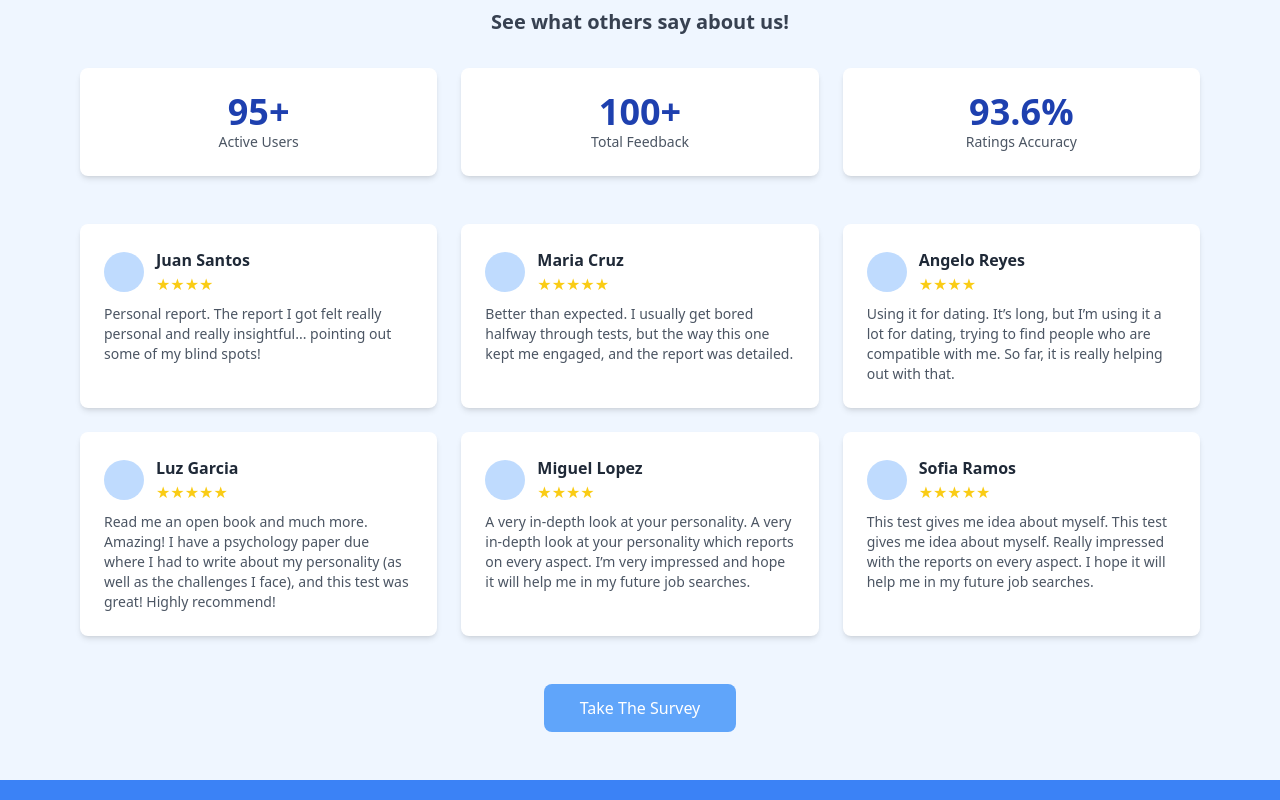
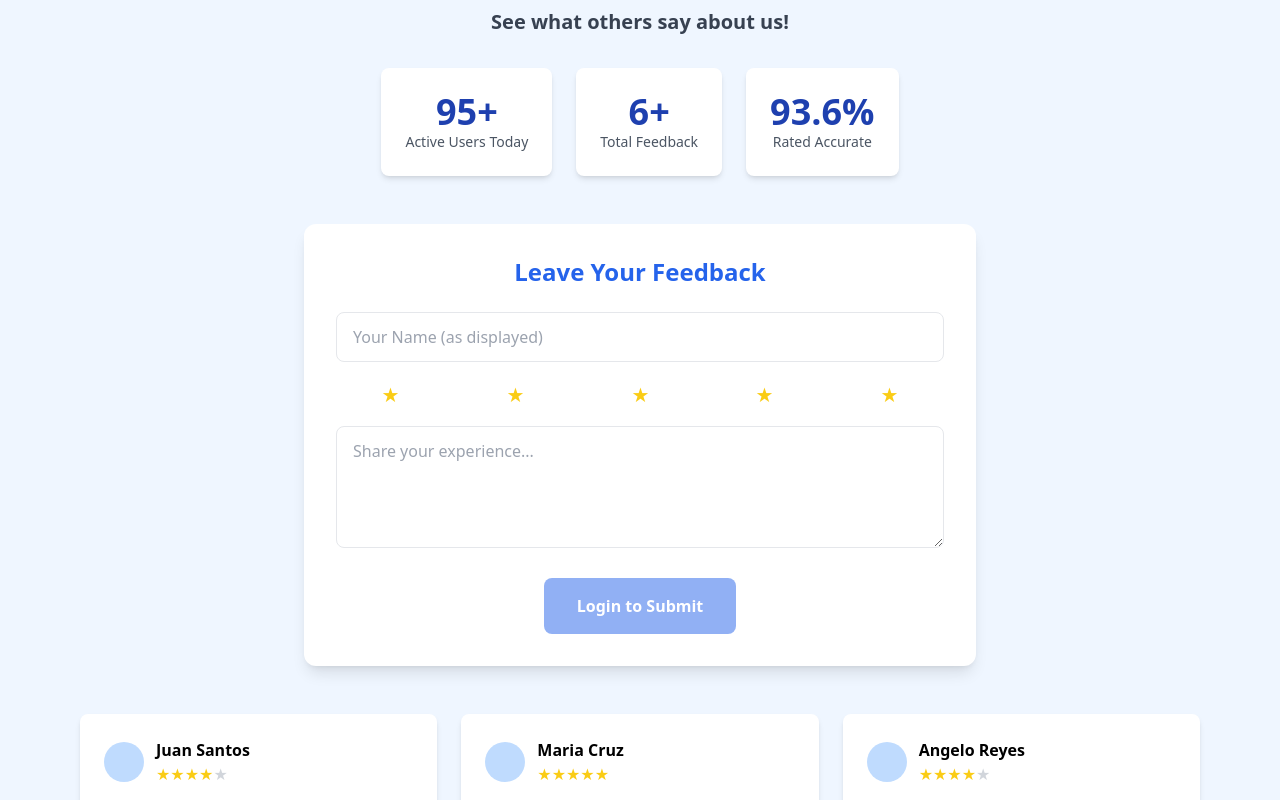
Before and after one commit to Secretive-Plotterrr/SurveyApp, a React (Create React App) app in the folder app/: page / in a window 1280 px wide. Shown: the part 2840-3640 px from the top of the page. Built offline with nearby package versions, Linux system fonts and the light colour scheme; no server answers; the database is empty.

Commit message:
Add real feedback system with ratings

```diff
--- a/app/src/components/Feedback.jsx
+++ b/app/src/components/Feedback.jsx
@@ -1,228 +1,285 @@
 import React, { useState, useEffect } from 'react';
 import { useNavigate } from 'react-router-dom';
 import { createClient } from '@supabase/supabase-js';
-import Loading2 from './Loading2'; // Adjust path based on your project structure
+import Loading2 from './Loading2';
 
 const supabase = createClient(
   'https://njodostonkvbovcgrayz.supabase.co',
   'eyJhbGciOiJIUzI1NiIsInR5cCI6IkpXVCJ9.eyJpc3MiOiJzdXBhYmFzZSIsInJlZiI6Im5qb2Rvc3Rvbmt2Ym92Y2dyYXl6Iiwicm9sZSI6ImFub24iLCJpYXQiOjE3NTg3OTc1MjcsImV4cCI6MjA3NDM3MzUyN30.3PAIczMstQ0UjtN260KMV5-VG56EtO9Cc5gkyIN2tTA'
 );
 
-const testimonials = [
-  {
-    id: 1,
-    name: 'Juan Santos',
-    rating: 4,
-    feedback: 'Personal report. The report I got felt really personal and really insightful... pointing out some of my blind spots!'
-  },
-  {
-    id: 2,
-    name: 'Maria Cruz',
-    rating: 5,
-    feedback: 'Better than expected. I usually get bored halfway through tests, but the way this one kept me engaged, and the report was detailed.'
-  },
-  {
-    id: 3,
-    name: 'Angelo Reyes',
-    rating: 4,
-    feedback: 'Using it for dating. It’s long, but I’m using it a lot for dating, trying to find people who are compatible with me. So far, it is really helping out with that.'
-  },
-  {
-    id: 4,
-    name: 'Luz Garcia',
-    rating: 5,
-    feedback: 'Read me an open book and much more. Amazing! I have a psychology paper due where I had to write about my personality (as well as the challenges I face), and this test was great! Highly recommend!'
-  },
-  {
-    id: 5,
-    name: 'Miguel Lopez',
-    rating: 4,
-    feedback: 'A very in-depth look at your personality. A very in-depth look at your personality which reports on every aspect. I’m very impressed and hope it will help me in my future job searches.'
-  },
-  {
-    id: 6,
-    name: 'Sofia Ramos',
-    rating: 5,
-    feedback: 'This test gives me idea about myself. This test gives me idea about myself. Really impressed with the reports on every aspect. I hope it will help me in my future job searches.'
-  },
+const staticTestimonials = [
+  { id: 1, name: 'Juan Santos', rating: 4, feedback: 'Personal report. The report I got felt really personal and really insightful... pointing out some of my blind spots!' },
+  { id: 2, name: 'Maria Cruz', rating: 5, feedback: 'Better than expected. I usually get bored halfway through tests, but the way this one kept me engaged, and the report was detailed.' },
+  { id: 3, name: 'Angelo Reyes', rating: 4, feedback: 'Using it for dating. It’s long, but I’m using it a lot for dating, trying to find people who are compatible with me. So far, it is really helping out with that.' },
+  { id: 4, name: 'Luz Garcia', rating: 5, feedback: 'Read me an open book and much more. Amazing! I have a psychology paper due where I had to write about my personality (as well as the challenges I face), and this test was great! Highly recommend!' },
+  { id: 5, name: 'Miguel Lopez', rating: 4, feedback: 'A very in-depth look at your personality. A very in-depth look at your personality which reports on every aspect. I’m very impressed and hope it will help me in my future job searches.' },
+  { id: 6, name: 'Sofia Ramos', rating: 5, feedback: 'This test gives me idea about myself. Really impressed with the reports on every aspect. I hope it will help me in my future job searches.' },
 ];
 
 const Feedback = () => {
-  const [feedbackToday, setFeedbackToday] = useState(0);
-  const [totalFeedback, setTotalFeedback] = useState(0);
-  const [ratingsAccuracy, setRatingsAccuracy] = useState(0);
-  const [visibleTestimonials, setVisibleTestimonials] = useState(6);
+  const [user, setUser] = useState(null);
+  const [feedbacks, setFeedbacks] = useState([]);
+  const [visibleCount, setVisibleCount] = useState(6);
   const [isLoading, setIsLoading] = useState(false);
   const [showLoginModal, setShowLoginModal] = useState(false);
-  const [isVisible, setIsVisible] = useState(false); // State for animation
+  const [isVisible, setIsVisible] = useState(false);
+  const [submitting, setSubmitting] = useState(false);
+  const [hasSubmitted, setHasSubmitted] = useState(false);
+  const [name, setName] = useState('');
+  const [rating, setRating] = useState(5);
+  const [comment, setComment] = useState('');
+  const [stats, setStats] = useState({ today: 0, total: 0, accuracy: 0 });
+
   const navigate = useNavigate();
 
-  // Trigger fade-in animation on mount
+  // Check auth + load user feedback
   useEffect(() => {
+    const checkUser = async () => {
+      const { data: { user } } = await supabase.auth.getUser();
+      setUser(user);
+
+      if (user) {
+        const { data } = await supabase
+          .from('table1')
+          .select('feedback, rating')
+          .eq('id', user.id)
+          .single();
+
+        if (data?.feedback || data?.rating) {
+          setHasSubmitted(true);
+          setName(user.user_metadata?.full_name || user.email.split('@')[0]);
+          setRating(data.rating || 5);
+          setComment(data.feedback || '');
+        }
+      }
+    };
+
+    checkUser();
     setIsVisible(true);
+    loadAllFeedbacks();
   }, []);
 
+  // Load all public feedbacks
+  const loadAllFeedbacks = async () => {
+    setIsLoading(true);
+    const { data, count } = await supabase
+      .from('table1')
+      .select('email, feedback, rating', { count: 'exact' })
+      .not('feedback', 'is', null)
+      .order('answered_at', { ascending: false });
+
+    const formatted = (data || []).map((row, i) => ({
+      id: i + 100,
+      name: row.email?.split('@')[0].charAt(0).toUpperCase() + row.email?.split('@')[0].slice(1) || 'User',
+      rating: row.rating || 5,
+      feedback: row.feedback || '',
+    }));
+
+    setFeedbacks([...staticTestimonials, ...formatted]);
+    setStats(prev => ({ ...prev, total: count || 100 }));
+    setIsLoading(false);
+  };
+
+  // Counter animation
   useEffect(() => {
-    const animateCount = (setValue, target, duration) => {
+    const animate = (setter, target, duration) => {
       let start = 0;
-      const increment = target / (duration / 16); // 60fps approximation
       const step = () => {
-        start += increment;
+        start += target / (duration / 16);
         if (start < target) {
-          setValue(Math.floor(start));
+          setter(Math.floor(start));
           requestAnimationFrame(step);
-        } else {
-          setValue(target);
-        }
+        } else setter(target);
       };
       requestAnimationFrame(step);
     };
 
-    animateCount(setFeedbackToday, 95, 2000); // 95 over 2s
-    animateCount(setTotalFeedback, 100, 2500); // 100 over 2.5s
-    animateCount(setRatingsAccuracy, 93.6, 2000); // 93.6% over 2s
-  }, []);
+    animate(v => setStats(s => ({ ...s, today: v })), 95, 2000);
+    animate(v => setStats(s => ({ ...s, total: v })), feedbacks.length || 106, 2500);
+    animate(v => setStats(s => ({ ...s, accuracy: v })), 93.6, 2000);
+  }, [feedbacks.length]);
 
-  // Auto-close login modal after 3 seconds
-  useEffect(() => {
-    if (showLoginModal) {
-      const closeTimer = setTimeout(() => {
-        setShowLoginModal(false);
-      }, 3000);
-      return () => clearTimeout(closeTimer);
+  // Submit feedback
+  const handleSubmitFeedback = async (e) => {
+    e.preventDefault();
+    if (!user) {
+      setShowLoginModal(true);
+      return;
     }
-  }, [showLoginModal]);
+    if (!name.trim() || !comment.trim()) return;
 
-  const handleSeeMore = () => {
-    setVisibleTestimonials(testimonials.length);
+    setSubmitting(true);
+    const { error } = await supabase
+      .from('table1')
+      .update({
+        feedback: comment.trim(),
+        rating: rating,
+      })
+      .eq('id', user.id);
+
+    if (error) {
+      alert('Error saving feedback. Try again.');
+      console.error(error);
+    } else {
+      setHasSubmitted(true);
+      loadAllFeedbacks();
+    }
+    setSubmitting(false);
   };
 
   const handleSurveyClick = async () => {
-    try {
-      const { data: { user }, error } = await supabase.auth.getUser();
-      if (error || !user) {
-        console.log('User not logged in, showing login modal');
+    const { data: { user } } = await supabase.auth.getUser();
+    if (!user) {
       setShowLoginModal(true);
       return;
     }
-
-      // User is logged in, proceed to survey
-      setIsLoading(true); // Show loading effect
+    setIsLoading(true);
     setTimeout(() => {
-        setIsLoading(false); // Hide loading effect after 2 seconds
-        navigate('/survey1'); // Navigate to survey page
-      }, 2000); // 2-second delay
-    } catch (error) {
-      console.error('Error checking user session:', error);
-      setShowLoginModal(true);
-    }
+      setIsLoading(false);
+      navigate('/survey1');
+    }, 2000);
   };
 
   const handleLoginRedirect = () => {
-    setIsLoading(true); // Show loading effect
-    setShowLoginModal(false); // Close modal
+    setShowLoginModal(false);
+    setIsLoading(true);
     setTimeout(() => {
-      setIsLoading(false); // Hide loading effect after 2 seconds
-      navigate('/login'); // Navigate to login page
+      setIsLoading(false);
+      navigate('/login');
     }, 2000);
   };
 
   return (
-    <div
-      className="min-h-screen flex flex-col items-center justify-start bg-blue-50 pt-20 transition-opacity duration-500 ease-in-out"
-      style={{ opacity: isVisible ? 1 : 0 }}
-    >
-      {isLoading ? (
-        <Loading2 /> // Render loading component when isLoading is true
-      ) : (
+    <div className="min-h-screen flex flex-col items-center justify-start bg-blue-50 pt-20 transition-opacity duration-700"
+      style={{ opacity: isVisible ? 1 : 0 }}>
+      {isLoading && <Loading2 />}
+
       <div className="container mx-auto px-4 max-w-6xl text-center">
         <h1 className="text-4xl font-bold mb-6">
           <span className="text-black">Know</span>
           <span className="text-blue-500">You</span>
         </h1>
-          <p className="text-xl font-semibold mb-8 text-gray-700">
-            See what others say about us!
-          </p>
-          <div className="flex flex-col sm:flex-row justify-center items-center gap-6 mb-12">
-            <div className="flex-1 bg-white p-6 rounded-lg shadow-md text-center">
-              <p className="text-4xl font-bold text-blue-800">{feedbackToday}+</p>
-              <p className="text-sm text-gray-600">Active Users</p>
+        <p className="text-xl font-semibold mb-8 text-gray-700">See what others say about us!</p>
+
+        {/* Stats */}
+        <div className="flex flex-col sm:flex-row justify-center gap-6 mb-12">
+          <div className="bg-white p-6 rounded-lg shadow-md">
+            <p className="text-4xl font-bold text-blue-800">{stats.today}+</p>
+            <p className="text-sm text-gray-600">Active Users Today</p>
           </div>
-            <div className="flex-1 bg-white p-6 rounded-lg shadow-md text-center">
-              <p className="text-4xl font-bold text-blue-800">{totalFeedback}+</p>
+          <div className="bg-white p-6 rounded-lg shadow-md">
+            <p className="text-4xl font-bold text-blue-800">{stats.total}+</p>
             <p className="text-sm text-gray-600">Total Feedback</p>
           </div>
-            <div className="flex-1 bg-white p-6 rounded-lg shadow-md text-center">
-              <p className="text-4xl font-bold text-blue-800">{ratingsAccuracy}%</p>
-              <p className="text-sm text-gray-600">Ratings Accuracy</p>
+          <div className="bg-white p-6 rounded-lg shadow-md">
+            <p className="text-4xl font-bold text-blue-800">{stats.accuracy.toFixed(1)}%</p>
+            <p className="text-sm text-gray-600">Rated Accurate</p>
           </div>
         </div>
+
+        {/* Submit Feedback Form */}
+        <div className="bg-white rounded-xl shadow-lg p-8 mb-12 max-w-2xl mx-auto">
+          <h2 className="text-2xl font-bold mb-6 text-blue-600">
+            {hasSubmitted ? 'Thank You!' : 'Leave Your Feedback'}
+          </h2>
+
+          {hasSubmitted ? (
+            <div className="text-center py-8">
+              <p className="text-6xl mb-4">Thank you!</p>
+              <p className="text-xl text-green-600 font-bold">{rating} stars</p>
+              <p className="text-lg italic text-gray-700 mt-4">"{comment}"</p>
+              <p className="text-sm text-gray-500 mt-4">- {name}</p>
+            </div>
+          ) : (
+            <form onSubmit={handleSubmitFeedback} className="space-y-6">
+              <input
+                type="text"
+                placeholder="Your Name (as displayed)"
+                value={name}
+                onChange={(e) => setName(e.target.value)}
+                className="w-full px-4 py-3 border rounded-lg focus:outline-none focus:border-blue-500"
+                required
+              />
+              <div className="flex justify-center gap-4 text-5xl">
+                {[1, 2, 3, 4, 5].map((star) => (
+                  <button key={star} type="button" onClick={() => setRating(star)}
+                    className={`transition-all ${star <= rating ? 'text-yellow-400 scale-125' : 'text-gray-300 hover:text-yellow-400'}`}>
+                    ★
+                  </button>
+                ))}
+              </div>
+              <textarea
+                placeholder="Share your experience..."
+                value={comment}
+                onChange={(e) => setComment(e.target.value)}
+                rows={4}
+                className="w-full px-4 py-3 border rounded-lg focus:outline-none focus:border-blue-500"
+                required
+              />
+              <button
+                type="submit"
+                disabled={submitting || !user}
+                className="w-full bg-blue-600 text-white py-4 rounded-lg font-bold hover:bg-blue-700 disabled:opacity-50"
+              >
+                {submitting ? 'Submitting...' : user ? 'Submit Feedback' : 'Login to Submit'}
+              </button>
+            </form>
+          )}
+        </div>
+
+        {/* All Testimonials */}
         <div className="grid grid-cols-1 md:grid-cols-2 lg:grid-cols-3 gap-6 mb-12">
-            {testimonials.slice(0, visibleTestimonials).map((testimonial) => (
-              <div key={testimonial.id} className="bg-white p-6 rounded-lg shadow-md text-left transform transition-all duration-300 hover:scale-105 hover:shadow-lg">
-                <div className="flex items-center mb-2">
+          {feedbacks.slice(0, visibleCount).map((t) => (
+            <div key={t.id} className="bg-white p-6 rounded-lg shadow-md hover:scale-105 transition-all">
+              <div className="flex items-center mb-3">
                 <div className="w-10 h-10 bg-blue-200 rounded-full mr-3"></div>
                 <div>
-                    <p className="font-semibold text-gray-800">{testimonial.name}</p>
+                  <p className="font-semibold">{t.name}</p>
                   <div className="flex">
-                      {Array(testimonial.rating).fill().map((_, i) => (
-                        <span key={i} className="text-yellow-400">★</span>
+                    {[...Array(5)].map((_, i) => (
+                      <span key={i} className={i < t.rating ? 'text-yellow-400' : 'text-gray-300'}>★</span>
                     ))}
                   </div>
                 </div>
               </div>
-                <p className="text-gray-600 text-sm">{testimonial.feedback}</p>
+              <p className="text-gray-600 text-sm italic">"{t.feedback}"</p>
             </div>
           ))}
         </div>
-          {testimonials.length > 6 && visibleTestimonials < testimonials.length && (
+
+        {feedbacks.length > 6 && visibleCount < feedbacks.length && (
           <button
-              onClick={handleSeeMore}
-              className="bg-blue-600 text-white px-6 py-3 rounded-lg mb-12 hover:bg-blue-700 transition transform transition-all duration-300 hover:scale-105 hover:shadow-lg"
+            onClick={() => setVisibleCount(feedbacks.length)}
+            className="bg-blue-600 text-white px-8 py-3 rounded-lg hover:bg-blue-700 mb-12"
           >
-              See More
+            See All Feedback ({feedbacks.length})
           </button>
         )}
+
         <button
           onClick={handleSurveyClick}
-            className="bg-blue-400 text-white px-6 py-3 rounded-lg mb-12 hover:bg-blue-700 transition transform transition-all duration-300 hover:scale-105 hover:shadow-lg"
-            aria-label="Start the personality survey"
+          className="bg-gradient-to-r from-blue-500 to-blue-700 text-white px-10 py-5 rounded-full text-xl font-bold hover:scale-105 shadow-xl"
         >
-            Take The Survey
+          Take The Personality Survey Now
         </button>
-          {/* Login Required Modal */}
+      </div>
+
+      {/* Login Modal */}
       {showLoginModal && (
-            <div className="fixed inset-0 bg-black bg-opacity-50 flex items-center justify-center z-50 px-4">
-              <div
-                className="bg-white p-6 rounded-lg shadow-xl max-w-sm w-full transform transition-all ease-out duration-300"
-                style={{
-                  transform: showLoginModal ? 'scale(1)' : 'scale(0.9)',
-                  opacity: showLoginModal ? 1 : 0,
-                }}
-              >
-                <h3 className="text-xl sm:text-2xl font-bold text-center text-blue-500 mb-4">
-                  Login Required
-                </h3>
-                <p className="text-center text-gray-600 mb-6 text-sm sm:text-base">
-                  You must log in to start the survey.
-                </p>
-                <div className="flex justify-center gap-4">
-                  <button
-                    onClick={handleLoginRedirect}
-                    className="bg-blue-400 text-white px-4 py-2 rounded-lg hover:bg-blue-500 transition-colors transform hover:scale-105"
-                  >
+        <div className="fixed inset-0 bg-black bg-opacity-60 flex items-center justify-center z-50 p-4">
+          <div className="bg-white p-8 rounded-xl shadow-2xl max-w-md w-full">
+            <h3 className="text-2xl font-bold text-blue-600 mb-4">Login Required</h3>
+            <p className="text-gray-700 mb-6">Please log in to continue.</p>
+            <div className="flex gap-4">
+              <button onClick={handleLoginRedirect} className="bg-blue-600 text-white px-6 py-3 rounded-lg">
                 Go to Login
               </button>
-                  <button
-                    onClick={() => setShowLoginModal(false)}
-                    className="bg-gray-200 text-gray-600 px-4 py-2 rounded-lg hover:bg-gray-300 transition-colors transform hover:scale-105"
-                  >
-                    Close
+              <button onClick={() => setShowLoginModal(false)} className="bg-gray-200 px-6 py-3 rounded-lg">
+                Cancel
               </button>
             </div>
           </div>
-            </div>
-          )}
         </div>
       )}
     </div>
```
Lines whose indentation alone changed are shown as unchanged.
